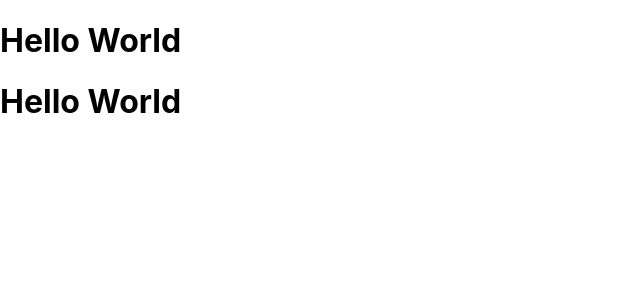
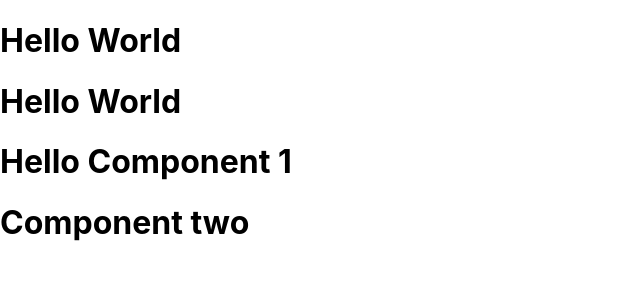
Before and after one commit to KhineThwe/React_Training, a React (Create React App) app: page / in a window 1280 px wide. Shown: the top 300 px of the page, without its empty margins (0-640 px from the left). Built offline with nearby package versions, Linux system fonts and the light colour scheme.

Commit message:
component divide

```diff
--- a/src/App.js
+++ b/src/App.js
@@ -1,4 +1,6 @@
 import React, { Component } from 'react'
+import Componentone  from './component/Component1';
+import Componenttwo  from './component/Component2';
 
 class App extends Component {
   render() {
@@ -6,6 +8,8 @@ class App extends Component {
       <div>
         <h1>Hello World</h1>
         <App1/>
+        <Componentone/>
+        <Componenttwo/>
       </div>
     )
   }
--- /dev/null
+++ b/src/component/Component1.js
@@ -0,0 +1,13 @@
+import React, { Component } from 'react'
+
+class Componentone extends Component {
+  render() {
+    return (
+      <div>
+        <h1>Hello Component 1</h1>
+      </div>
+    )
+  }
+}
+
+export default Componentone
--- /dev/null
+++ b/src/component/Component2.jsx
@@ -0,0 +1,13 @@
+import React, { Component } from 'react'
+
+class Componenttwo extends Component {
+  render() {
+    return (
+      <div>
+        <h1>Component two</h1>
+      </div>
+    )
+  }
+}
+
+export default Componenttwo
```
